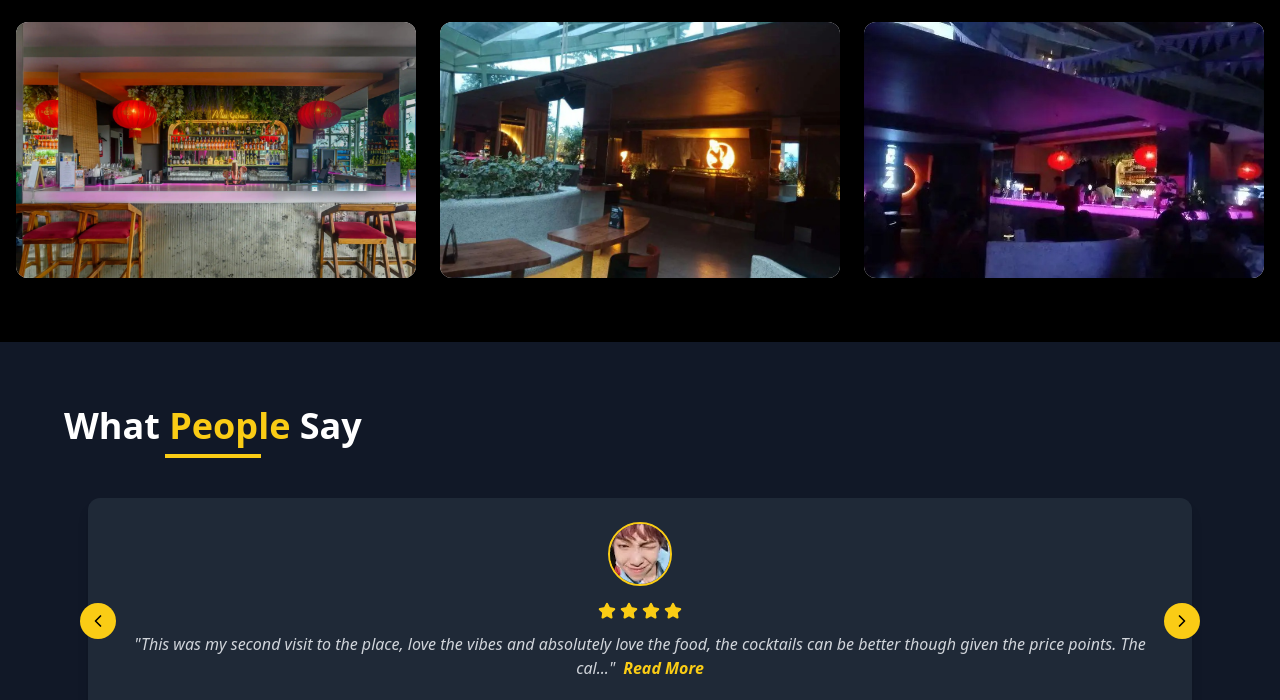
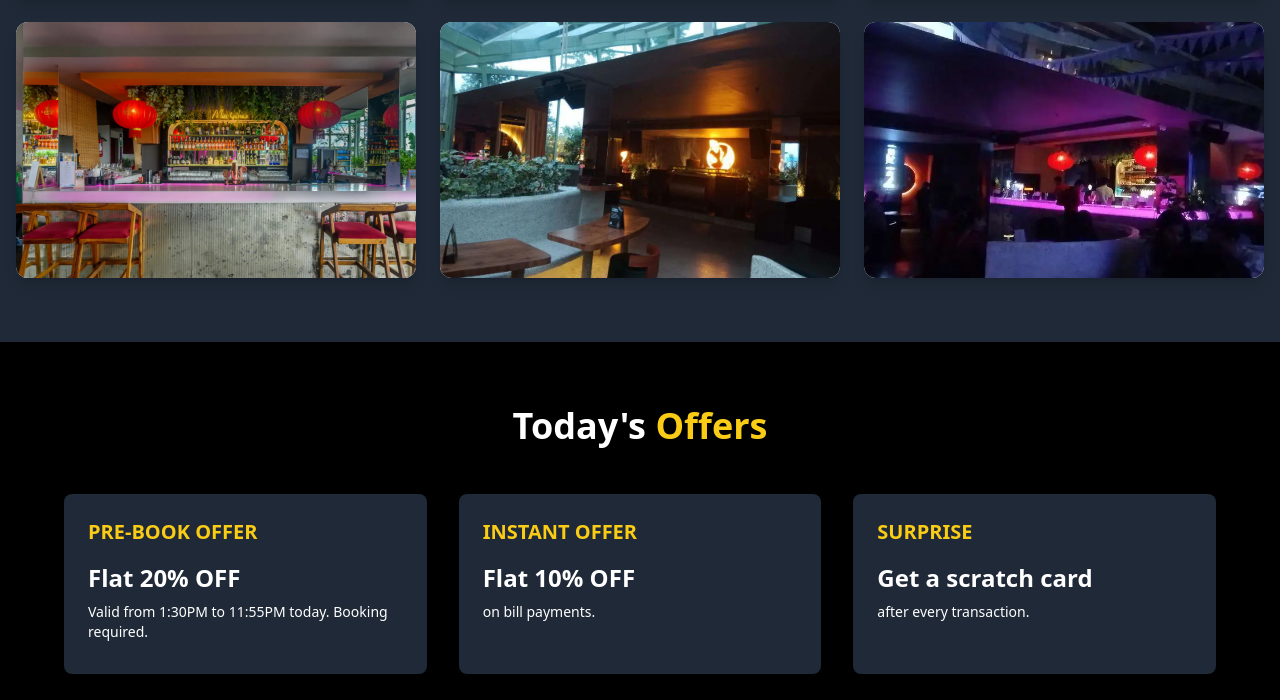
Before and after one commit to Raktimmaity/ginko_new, a React (Vite) app: page / in a window 1280 px wide. Shown: the part 2034-2734 px from the top of the page. Built offline with nearby package versions, Linux system fonts and the light colour scheme.

Commit message:
update soo many sections

```diff
--- a/src/App.jsx
+++ b/src/App.jsx
@@ -26,7 +26,7 @@ function Home(){
         <About/>
         <Services />
         <Gallery />
-        {/* <Offers/> */}
+        <Offers/>
         {/* <Events /> */}
         <Reviews/>
         {/* <BookSeat/> */}
--- a/src/components/Gallery.jsx
+++ b/src/components/Gallery.jsx
@@ -59,7 +59,7 @@ const Gallery = () => {
   }, [lightboxImage]);
 
   return (
-    <section id="gallery" className="bg-black text-white py-16 px-4">
+    <section id="gallery" className="bg-gray-800 text-white py-16 px-4">
       <div className="container mx-auto">
         <h2 className="text-4xl text-yellow-400 font-bold text-center mb-10">
           Gallery
--- a/src/components/Offers.jsx
+++ b/src/components/Offers.jsx
@@ -1,114 +1,162 @@
-import React, { useState, useEffect } from "react";
-import axios from "axios";
-import { motion, number } from "framer-motion";
-import rain from "../assets/img/rain.jpg"; // Import the image
-import clear from "../assets/img/clear.jpg"; // Import the image
-import snow from "../assets/img/snow.jpg"; // Import the image
-import normal from "../assets/img/normal.jpg"; // Import the image
+import React, { useState } from "react";
+import { XCircle } from "lucide-react";
 
-const RealTimeOffers = () => {
-  const [weather, setWeather] = useState(null);
-  const [offer, setOffer] = useState(null);
+const offers = [
+  {
+    title: "PRE-BOOK OFFER",
+    discount: "Flat 20% OFF",
+    details: "Valid from 1:30PM to 11:55PM today. Booking required.",
+  },
+  {
+    title: "INSTANT OFFER",
+    discount: "Flat 10% OFF",
+    details: "on bill payments.",
+  },
+  {
+    title: "SURPRISE",
+    discount: "Get a scratch card",
+    details: "after every transaction.",
+  },
+  {
+    title: "EXCLUSIVE OFFER",
+    discount: "Flat 10% OFF",
+    details: "valid on your next dining payment.",
+  },
+  {
+    title: "BANK OFFER",
+    discount: "20% OFF up to ₹1200",
+    details: "on Credit Cards and more with other banks.",
+    bankOffers: [
+      {
+        title: "Paytm UPI",
+        detail: "Get Assured ₹10 cashback up to ₹100 using Paytm UPI.",
+      },
+      {
+        title: "IDBI Bank Credit Cards",
+        detail: "Get 15% OFF up to ₹500. Valid on ₹3000 or more.",
+      },
+      {
+        title: "HSBC TravelOne Credit Card",
+        detail: "Get 10% OFF up to ₹1000. Valid through the app.",
+      },
+      {
+        title: "Federal Bank Credit Cards",
+        detail: "Get 10% OFF up to ₹500. Valid on ₹3000 or more.",
+      },
+      {
+        title: "Amazon Pay Balance",
+        detail: "₹25 cashback up to ₹125. Valid on ₹200 or more.",
+      },
+      {
+        title: "MobiKwik UPI",
+        detail: "₹50 instant cashback. Valid on ₹1500 or more.",
+      },
+    ],
+  },
+];
 
-  const apiKey = "de9417fb44d744b1fe08fb2a805f329b"; // Replace with your actual API key
-  const city = "Kolkata"; // Set the city for the weather forecast
+const offerTerms = [
+  "Applicable for today.",
+  "Cannot be combined with other offers or offline deals.",
+  "Not applicable to bottled drinks, buffets, seasonal items, or special menus.",
+  "Additional service charges may apply.",
+  "Subject to restaurant's discretion.",
+  "Other T&Cs may apply.",
+];
 
-  // Fetch weather data from OpenWeatherMap API
-  const fetchWeatherData = async () => {
-    try {
-      const response = await axios.get(
-        `https://api.openweathermap.org/data/2.5/weather?q=${city}&appid=${apiKey}&units=metric`
-      );
-      setWeather(response.data);
-    } catch (error) {
-      console.error("Error fetching weather data:", error);
+const Offers = () => {
+  const [showModal, setShowModal] = useState(false);
+  const [selectedOffer, setSelectedOffer] = useState(null);
+
+  const handleOfferClick = (offer) => {
+    setSelectedOffer(offer);
+    setShowModal(true);
+  };
+
+  const closeModal = () => {
+    setShowModal(false);
+    setSelectedOffer(null);
+  };
+
+  const handleClickOutside = (e) => {
+    if (e.target.id === "modal-overlay") {
+      closeModal();
     }
   };
 
-  // Determine the offer based on weather conditions
-  useEffect(() => {
-    fetchWeatherData();
-  }, []);
+  return (
+    <section className="bg-black py-16 px-4 text-white">
+      <div className="container mx-auto max-w-6xl">
+        <h2 className="text-4xl font-bold text-center mb-12">
+          Today's <span className="text-yellow-400">Offers</span>
+        </h2>
+        <div className="grid md:grid-cols-2 lg:grid-cols-3 gap-8">
+          {offers.map((offer, index) => (
+            <div
+              key={index}
+              className="bg-gray-800 rounded-lg p-6 hover:bg-yellow-400 hover:text-black transition duration-300 shadow-lg cursor-pointer"
+              onClick={() => handleOfferClick(offer)}
+            >
+              <h3 className="text-xl font-semibold mb-4 text-yellow-400">
+                {offer.title}
+              </h3>
+              <p className="text-2xl font-bold mb-2">{offer.discount}</p>
+              <p className="text-sm mb-2">{offer.details}</p>
+            </div>
+          ))}
+        </div>
+      </div>
 
-  useEffect(() => {
-    if (weather) {
-      const temp = weather.main.temp;
-    //   const weatherCondition = "normal"; // Static condition for demonstration
-        const weatherCondition = weather.weather[0].main.toLowerCase();
+      {showModal && selectedOffer && (
+        <div
+          id="modal-overlay"
+          className="fixed inset-0 bg-black/50 flex items-center justify-center z-50"
+          onClick={handleClickOutside}
+        >
+          <div className="bg-gray-800 text-white p-6 rounded-lg shadow-lg w-full max-w-4xl flex gap-6 relative">
+            {/* Close Button */}
+            <button
+              onClick={closeModal}
+              className="absolute top-2 right-2 bg-red-500 text-white rounded-full p-1 hover:bg-red-600 transition"
+            >
+              <XCircle className="w-6 h-6" />
+            </button>
 
-      if (weatherCondition === "rain" || temp < 10) {
-        setOffer({
-          title: "Rainy Day Discount",
-          description: "Enjoy 20% off on all food items!",
-          image: rain, // Use the imported `rain` image here
-          number: "20%"
-        });
-      } else if (weatherCondition === "clear" && temp > 25) {
-        setOffer({
-          title: "Summer Special",
-          description: "Get a free cold drink with every main course!",
-          image: clear,
-          number: "Free Cold Drink"
-        });
-      } else if (weatherCondition === "snow" || temp <= 0) {
-        setOffer({
-          title: "Winter Special",
-          description:
-            "Warm up with a free hot beverage on us with every meal!",
-          image: snow,
-          number: "Free Hot Beverage"
-        });
-      } else {
-        setOffer({
-          title: "Standard Offer",
-          description: "Get 10% off on your next visit!",
-          image: normal,
-          number: "10%"
-        });
-      }
-    }
-  }, [weather]);
+            {/* Modal Content */}
+            <div className="flex-1">
+              <h3 className="text-2xl font-bold mb-4 text-yellow-400">
+                {selectedOffer.title} - {selectedOffer.discount}
+              </h3>
+              <p className="mb-4">{selectedOffer.details}</p>
 
-  if (!offer) {
-    return <div>Loading offers...</div>;
-  }
+              {selectedOffer.title === "BANK OFFER" && (
+                <>
+                  <h4 className="font-bold mb-2">Bank Offers:</h4>
+                  <ul className="list-disc list-inside text-sm space-y-1">
+                    {selectedOffer.bankOffers?.map((bankOffer, idx) => (
+                      <li key={idx}>
+                        <span className="font-semibold">{bankOffer.title}:</span> {bankOffer.detail}
+                      </li>
+                    ))}
+                  </ul>
+                </>
+              )}
+            </div>
 
-  return (
-    <section
-      id="real-time-offers"
-      className="bg-gray-900 text-white py-16 px-4"
-    >
-      <div className="container mx-auto max-w-6xl">
-        <h2 className="text-4xl text-white font-bold text-center mb-10 relative inline-block after:block after:w-24 after:h-1 after:bg-yellow-400 after:mt-2 after:mx-auto">
-          Special<span className="text-yellow-400"> Offers</span>
-        </h2>
-
-        <motion.div
-          className="p-6 rounded-lg shadow-lg hover:shadow-yellow-400/30 transition relative overflow-hidden"
-          whileHover={{ scale: 1.05 }}
-          style={{
-            backgroundImage: `url(${offer.image})`,
-            backgroundSize: "cover",
-            backgroundPosition: "center",
-          }}
-        >
-          {/* Dark overlay */}
-          <div className="absolute inset-0 bg-black opacity-50"></div>
-
-          {/* Content on top */}
-          <div className="relative z-10">
-            <div className="mt-32">
-                <h3 className="text-4xl font-semibold mb-2">{offer.title}</h3>
-                    <span className=" bg-yellow-400 text-black px-6 py-2 rounded-full text-center font-semibold hover:bg-yellow-500 mt-2 mb-4">
-                        {offer.number}
-                    </span>
-                <p className="text-gray-300 mb-4 mt-7 text-lg">{offer.description}</p>
+            {/* Terms Section */}
+            <div className="flex-1 bg-gray-500 p-4 rounded-lg overflow-y-auto">
+              <h4 className="font-bold mb-2">Terms & Conditions:</h4>
+              <ul className="list-disc list-inside text-sm space-y-1">
+                {offerTerms.map((term, idx) => (
+                  <li key={idx}>{term}</li>
+                ))}
+              </ul>
             </div>
           </div>
-        </motion.div>
-      </div>
+        </div>
+      )}
     </section>
   );
 };
 
-export default RealTimeOffers;
+export default Offers;
--- /dev/null
+++ b/src/components/Offers_old.jsx
@@ -0,0 +1,114 @@
+import React, { useState, useEffect } from "react";
+import axios from "axios";
+import { motion, number } from "framer-motion";
+import rain from "../assets/img/rain.jpg"; // Import the image
+import clear from "../assets/img/clear.jpg"; // Import the image
+import snow from "../assets/img/snow.jpg"; // Import the image
+import normal from "../assets/img/normal.jpg"; // Import the image
+
+const RealTimeOffers = () => {
+  const [weather, setWeather] = useState(null);
+  const [offer, setOffer] = useState(null);
+
+  const apiKey = "de9417fb44d744b1fe08fb2a805f329b"; // Replace with your actual API key
+  const city = "Kolkata"; // Set the city for the weather forecast
+
+  // Fetch weather data from OpenWeatherMap API
+  const fetchWeatherData = async () => {
+    try {
+      const response = await axios.get(
+        `https://api.openweathermap.org/data/2.5/weather?q=${city}&appid=${apiKey}&units=metric`
+      );
+      setWeather(response.data);
+    } catch (error) {
+      console.error("Error fetching weather data:", error);
+    }
+  };
+
+  // Determine the offer based on weather conditions
+  useEffect(() => {
+    fetchWeatherData();
+  }, []);
+
+  useEffect(() => {
+    if (weather) {
+      const temp = weather.main.temp;
+    //   const weatherCondition = "normal"; // Static condition for demonstration
+        const weatherCondition = weather.weather[0].main.toLowerCase();
+
+      if (weatherCondition === "rain" || temp < 10) {
+        setOffer({
+          title: "Rainy Day Discount",
+          description: "Enjoy 20% off on all food items!",
+          image: rain, // Use the imported `rain` image here
+          number: "20%"
+        });
+      } else if (weatherCondition === "clear" && temp > 25) {
+        setOffer({
+          title: "Summer Special",
+          description: "Get a free cold drink with every main course!",
+          image: clear,
+          number: "Free Cold Drink"
+        });
+      } else if (weatherCondition === "snow" || temp <= 0) {
+        setOffer({
+          title: "Winter Special",
+          description:
+            "Warm up with a free hot beverage on us with every meal!",
+          image: snow,
+          number: "Free Hot Beverage"
+        });
+      } else {
+        setOffer({
+          title: "Standard Offer",
+          description: "Get 10% off on your next visit!",
+          image: normal,
+          number: "10%"
+        });
+      }
+    }
+  }, [weather]);
+
+  if (!offer) {
+    return <div>Loading offers...</div>;
+  }
+
+  return (
+    <section
+      id="real-time-offers"
+      className="bg-gray-900 text-white py-16 px-4"
+    >
+      <div className="container mx-auto max-w-6xl">
+        <h2 className="text-4xl text-white font-bold text-center mb-10 relative inline-block after:block after:w-24 after:h-1 after:bg-yellow-400 after:mt-2 after:mx-auto">
+          Special<span className="text-yellow-400"> Offers</span>
+        </h2>
+
+        <motion.div
+          className="p-6 rounded-lg shadow-lg hover:shadow-yellow-400/30 transition relative overflow-hidden"
+          whileHover={{ scale: 1.05 }}
+          style={{
+            backgroundImage: `url(${offer.image})`,
+            backgroundSize: "cover",
+            backgroundPosition: "center",
+          }}
+        >
+          {/* Dark overlay */}
+          <div className="absolute inset-0 bg-black opacity-50"></div>
+
+          {/* Content on top */}
+          <div className="relative z-10">
+            <div className="mt-32">
+                <h3 className="text-4xl font-semibold mb-2">{offer.title}</h3>
+                    <span className=" bg-yellow-400 text-black px-6 py-2 rounded-full text-center font-semibold hover:bg-yellow-500 mt-2 mb-4">
+                        {offer.number}
+                    </span>
+                <p className="text-gray-300 mb-4 mt-7 text-lg">{offer.description}</p>
+            </div>
+          </div>
+        </motion.div>
+      </div>
+    </section>
+  );
+};
+
+export default RealTimeOffers;
```
